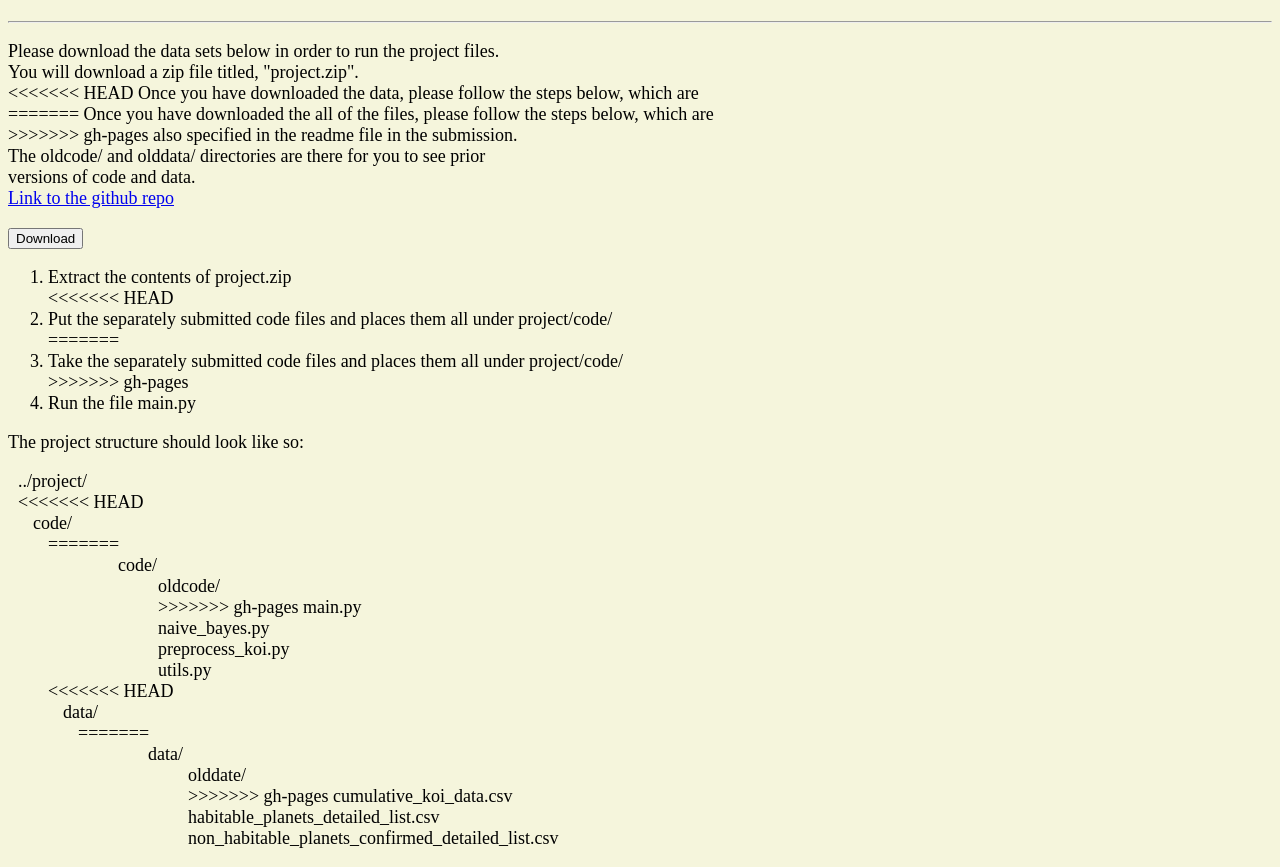
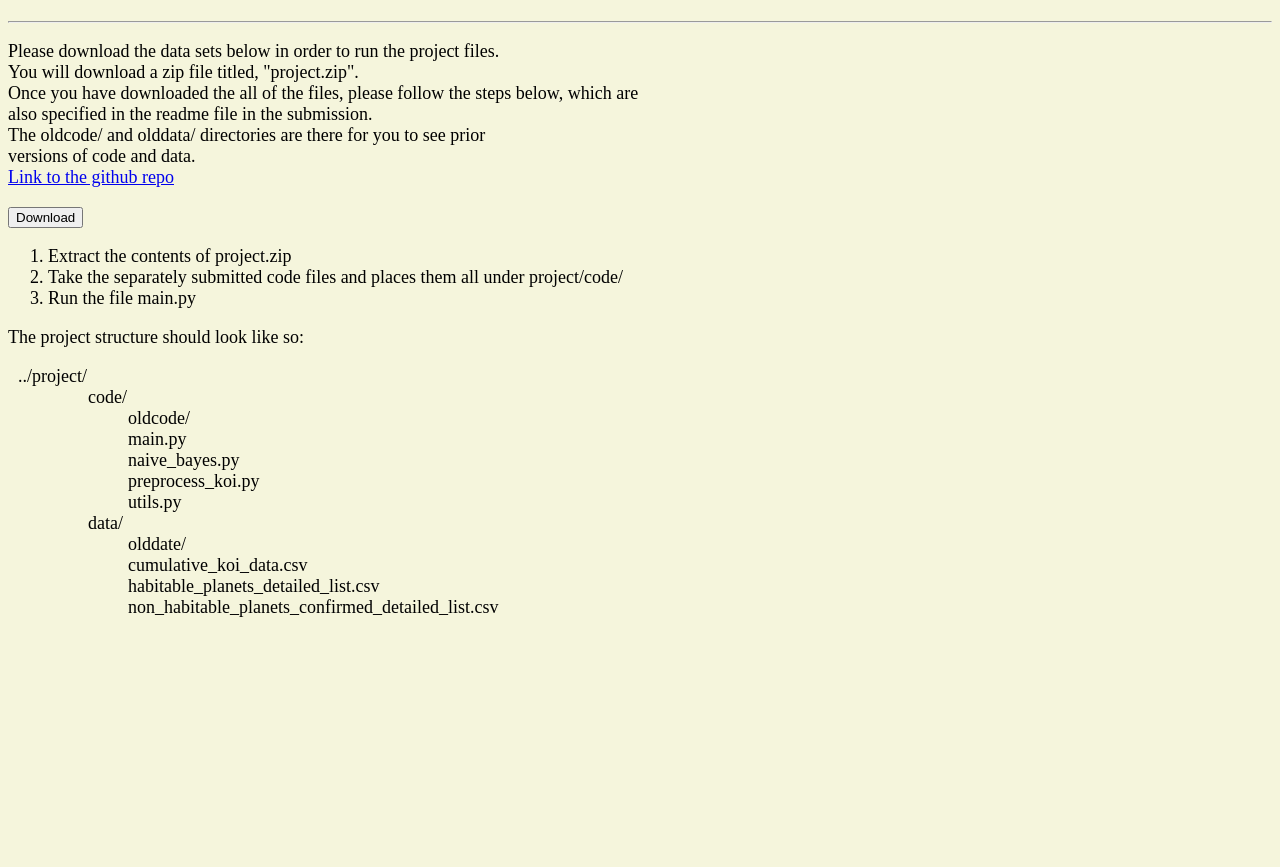
Before and after one commit to Bumbatumbarumba/ExoplanetClassifier, a plain HTML site: page index.html in a window 1280 px wide. Shown: the part 69-936 px from the top of the page. After the commit the page ends 800 px from the top, so only its background shows below. Drawn offline with Linux system fonts and the light colour scheme.

Commit message:
idk why the merge didn't commit but it should now

```diff
--- a/index.html
+++ b/index.html
@@ -9,11 +9,7 @@
         <p>
             Please download the data sets below in order to run the project files.<br>
             You will download a zip file titled, "project.zip".<br>
-<<<<<<< HEAD
-            Once you have downloaded the data, please follow the steps below, which are<br>
-=======
             Once you have downloaded the all of the files, please follow the steps below, which are<br>
->>>>>>> gh-pages
             also specified in the readme file in the submission.<br>
             The oldcode/ and olddata/ directories are there for you to see prior <br>
             versions of code and data. <br>
@@ -22,43 +18,27 @@
         <a href="project.zip" download><button>Download</button></a>
         <ol>
             <li>Extract the contents of project.zip</li>
-<<<<<<< HEAD
-            <li>Put the separately submitted code files and places them all under project/code/</li>
-=======
             <li>Take the separately submitted code files and places them all under project/code/</li>
->>>>>>> gh-pages
             <li>Run the file main.py</li>
         </ol>
         <p>
             The project structure should look like so:<br>
             <div style="padding-left: 10px;">
                 ../project/<br>
-<<<<<<< HEAD
-                <div style="padding-left: 15px;">
-                    code/<br>
-                    <div style="padding-left: 15px;">
-=======
                 <div style="padding-left: 70px;">
                     code/<br>
                     <div style="padding-left: 40px;">
                         oldcode/<br>
->>>>>>> gh-pages
                         main.py<br>
                         naive_bayes.py<br>
                         preprocess_koi.py<br>
                         utils.py<br>
                     </div>
                 </div>
-<<<<<<< HEAD
-                <div style="padding-left: 15px;">
-                    data/<br>
-                    <div style="padding-left: 15px;">
-=======
                 <div style="padding-left: 70px;">
                     data/<br>
                     <div style="padding-left: 40px;">
                         olddate/<br>
->>>>>>> gh-pages
                         cumulative_koi_data.csv<br>
                         habitable_planets_detailed_list.csv<br>
                         non_habitable_planets_confirmed_detailed_list.csv<br>
```
